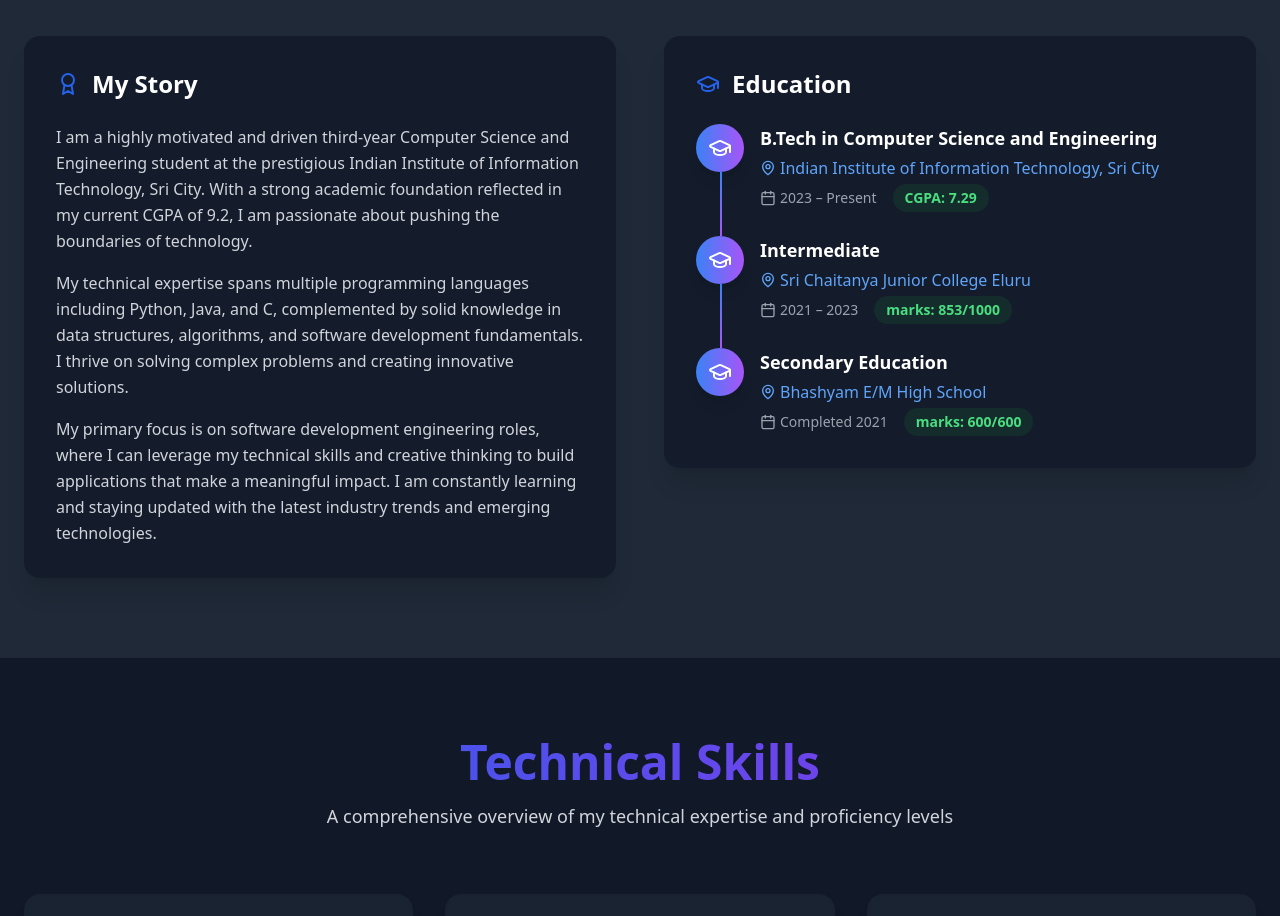
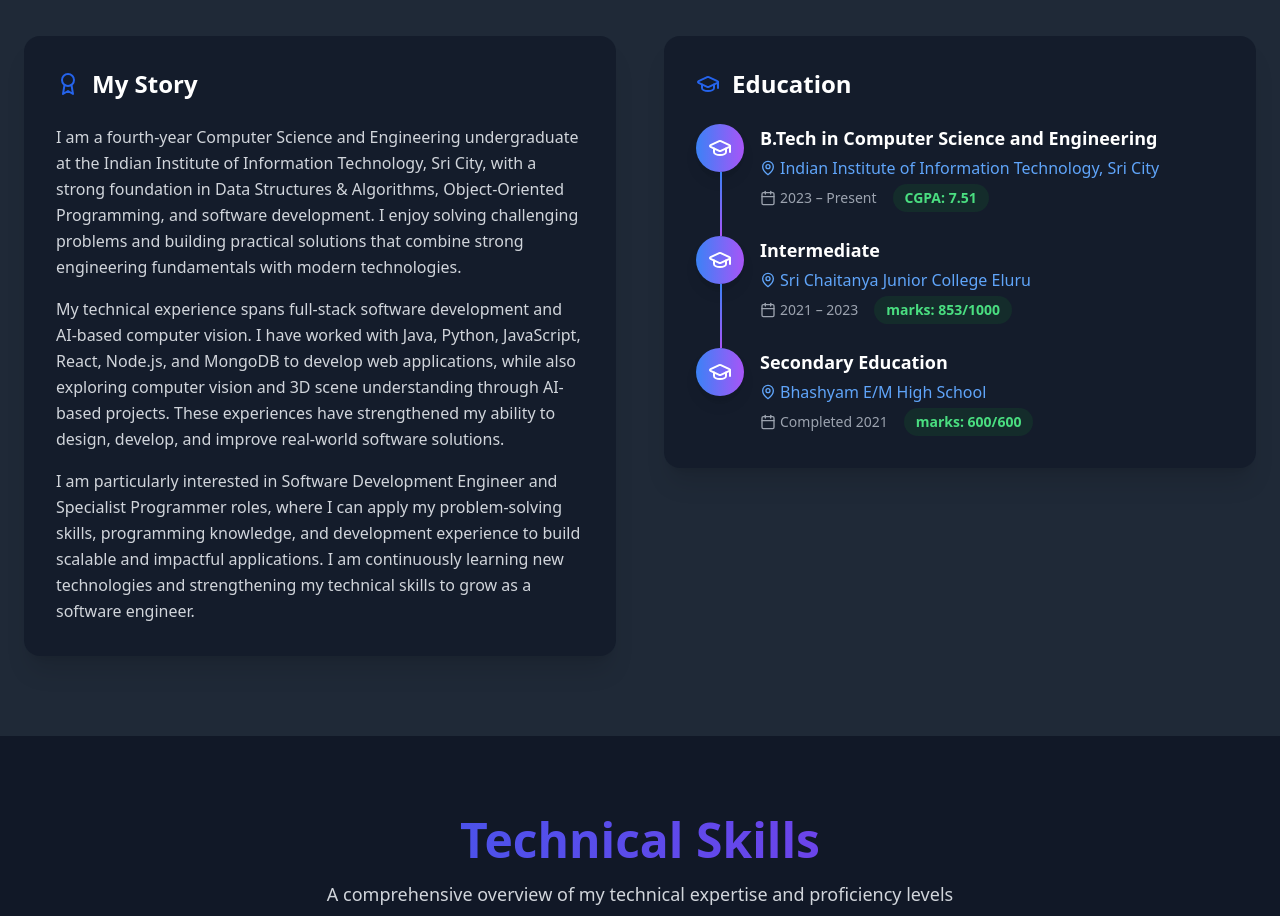
Before and after one commit to deekshithkumar28/deekshith-kumar-portfolio, a React (Vite) app: page / in a window 1280 px wide. Shown: the part 1000-1916 px from the top of the page. Built offline with nearby package versions, Linux system fonts and the light colour scheme.

Commit message:
Revise About section with updated CGPA and bio
Updated CGPA and revised personal statement to reflect current academic status and technical experience.

```diff
--- a/src/components/About.tsx
+++ b/src/components/About.tsx
@@ -27,7 +27,7 @@ const About: React.FC = () => {
       degree: "B.Tech in Computer Science and Engineering",
       institution: "Indian Institute of Information Technology, Sri City",
       period: "2023 – Present",
-      cgpa: "7.29",
+      cgpa: "7.51",
       marks: null,
       icon: <GraduationCap className="w-6 h-6" />
     },
@@ -73,13 +73,15 @@ const About: React.FC = () => {
               </h3>
               <div className="space-y-4 text-gray-600 dark:text-gray-300 leading-relaxed">
                 <p>
-                  I am a highly motivated and driven third-year Computer Science and Engineering student at the prestigious Indian Institute of Information Technology, Sri City. With a strong academic foundation reflected in my current CGPA of 9.2, I am passionate about pushing the boundaries of technology.
+                  I am a fourth-year Computer Science and Engineering undergraduate at the Indian Institute of Information Technology, Sri City, with a strong foundation in Data Structures & Algorithms, Object-Oriented Programming, and software development. I enjoy solving challenging problems and building practical solutions that combine strong engineering fundamentals with modern technologies.
                 </p>
+
                 <p>
-                  My technical expertise spans multiple programming languages including Python, Java, and C, complemented by solid knowledge in data structures, algorithms, and software development fundamentals. I thrive on solving complex problems and creating innovative solutions.
+                  My technical experience spans full-stack software development and AI-based computer vision. I have worked with Java, Python, JavaScript, React, Node.js, and MongoDB to develop web applications, while also exploring computer vision and 3D scene understanding through AI-based projects. These experiences have strengthened my ability to design, develop, and improve real-world software solutions.
                 </p>
+
                 <p>
-                  My primary focus is on software development engineering roles, where I can leverage my technical skills and creative thinking to build applications that make a meaningful impact. I am constantly learning and staying updated with the latest industry trends and emerging technologies.
+                  I am particularly interested in Software Development Engineer and Specialist Programmer roles, where I can apply my problem-solving skills, programming knowledge, and development experience to build scalable and impactful applications. I am continuously learning new technologies and strengthening my technical skills to grow as a software engineer.
                 </p>
               </div>
             </div>
```
